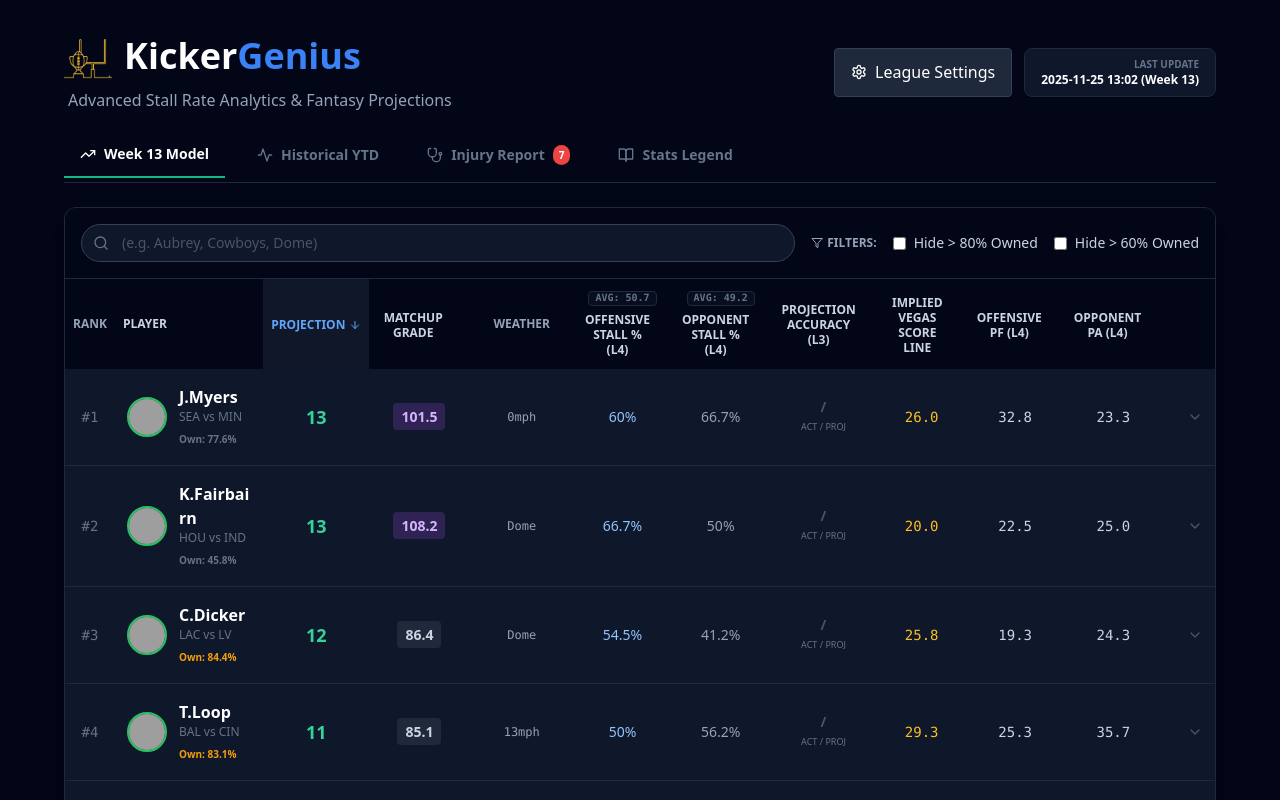
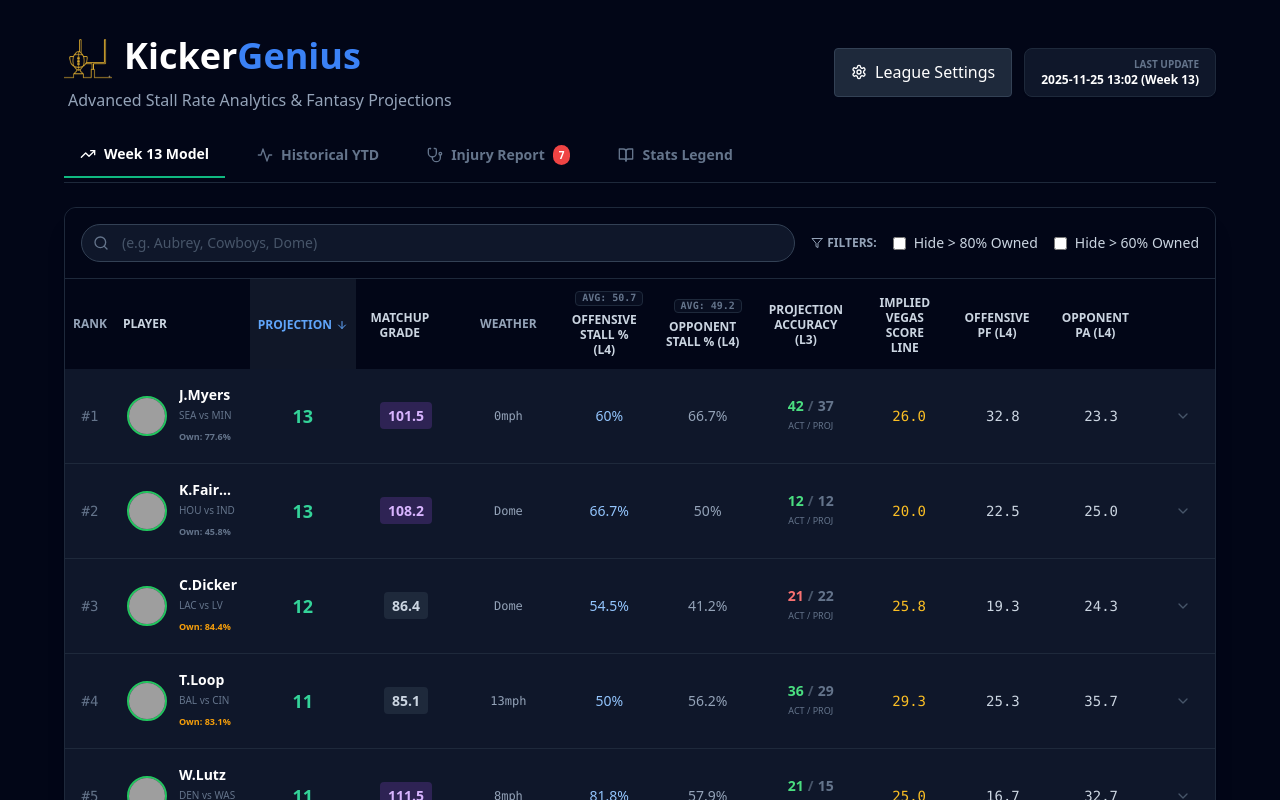
Before and after one commit to CalebUK/kicker-genius-app, a React (Vite) app: page / in a window 1280 px wide. Shown: the top 800 px of the page. Built offline with nearby package versions, Linux system fonts and the light colour scheme; grey boxes are pictures that could not be loaded; the HTML template or start-up script is replaced by a standard one.

Commit message:
UI enhancements

```diff
--- a/src/App.jsx
+++ b/src/App.jsx
@@ -71,6 +71,7 @@ const HeaderCell = ({ label, description, avg, sortKey, currentSort, onSort }) =
       {/* TOOLTIP */}
       <div className="absolute top-full left-1/2 -translate-x-1/2 mt-2 w-48 p-2 bg-slate-900 border border-slate-700 rounded shadow-xl text-xs normal-case font-normal opacity-0 group-hover:opacity-100 transition-opacity pointer-events-none z-50 whitespace-normal text-left cursor-auto">
         <div className="text-white font-semibold mb-1">{description}</div>
+        {avg !== undefined && <div className="text-blue-300">League Avg: {Number(avg).toFixed(1)}</div>}
         <div className="absolute top-[-4px] left-1/2 -translate-x-1/2 w-2 h-2 bg-slate-800 border-l border-t border-slate-700 rotate-45"></div>
       </div>
     </th>
@@ -204,13 +205,13 @@ const PlayerCell = ({ player, subtext }) => {
           )}
         </div>
         <div className="min-w-0 flex-1">
-          {/* NAME FIX: removed truncate, allowed wrap */}
-          <div className="text-sm md:text-base leading-tight font-semibold text-white whitespace-normal break-words">
+          {/* NAME FIX: Smaller text on mobile, truncate to 1 line to prevent stacking */}
+          <div className="text-xs md:text-sm font-bold text-white truncate leading-tight">
             {player.kicker_player_name}
           </div>
-          <div className="text-xs text-slate-500 truncate">{subtext}</div>
+          <div className="text-[10px] text-slate-500 truncate">{subtext}</div>
           {player.own_pct > 0 && (
-             <div className={`text-[10px] mt-1 font-bold ${ownColor}`}>
+             <div className={`text-[9px] mt-0.5 font-bold ${ownColor}`}>
                Own: {player.own_pct.toFixed(1)}%
              </div>
           )}
@@ -255,20 +256,30 @@ const MathCard = ({ player, leagueAvgs, week }) => {
           {/* 1. GRADE */}
           <div className="bg-slate-900 p-3 rounded border border-slate-800/50 flex flex-col gap-2">
             <div className="text-blue-300 font-bold mb-1 pb-1 border-b border-slate-800">MATCHUP GRADE</div>
+
+            {/* Offense Breakdown */}
             <div>
                 <div className="flex justify-between text-xs text-slate-300">
                     <span>Offense Score</span>
                     <span className="font-mono text-white">{player.off_score_val}</span>
                 </div>
-                <div className="text-[9px] text-slate-500">({player.off_stall_rate}% / {lgOffStall}%) × 40</div>
+                <div className="text-[9px] text-slate-500">
+                    ({player.off_stall_rate}% / {lgOffStall}%) × 40
+                </div>
             </div>
+
+            {/* Defense Breakdown */}
             <div>
                 <div className="flex justify-between text-xs text-slate-300">
                     <span>Defense Score</span>
                     <span className="font-mono text-white">{player.def_score_val}</span>
                 </div>
-                <div className="text-[9px] text-slate-500">({player.def_stall_rate}% / {lgDefStall}%) × 40</div>
+                <div className="text-[9px] text-slate-500">
+                    ({player.def_stall_rate}% / {lgDefStall}%) × 40
+                </div>
             </div>
+
+            {/* Bonuses */}
             <div className="border-t border-slate-800 pt-1">
                 <div className="text-[10px] text-slate-400 mb-0.5">Bonuses:</div>
                 <div className="text-emerald-400 text-[10px] space-y-0.5">
@@ -277,6 +288,8 @@ const MathCard = ({ player, leagueAvgs, week }) => {
                         : <div className="text-slate-600 italic">None</div>}
                 </div>
             </div>
+
+            {/* Total & Multiplier */}
             <div className="mt-auto pt-2 border-t border-slate-700">
                 <div className="flex justify-between font-bold text-white">
                     <span>Total Grade</span>
@@ -292,27 +305,41 @@ const MathCard = ({ player, leagueAvgs, week }) => {
           {/* 2. WEIGHTED PROJECTION */}
           <div className="bg-slate-900 p-3 rounded border border-slate-800/50 flex flex-col gap-2">
             <div className="text-amber-400 font-bold mb-1 pb-1 border-b border-slate-800">WEIGHTED PROJECTION</div>
+
+            {/* Base */}
             <div>
                 <div className="flex justify-between text-xs text-slate-300">
                     <span>Base (50%)</span>
                     <span className="font-mono text-white">{(baseRaw * 0.5).toFixed(1)}</span>
                 </div>
-                <div className="text-[9px] text-slate-500 leading-tight">{player.avg_pts} (Avg) × {baseMult} (Grd) = {baseRaw.toFixed(1)}</div>
+                <div className="text-[9px] text-slate-500 leading-tight">
+                    {player.avg_pts} (Avg) × {baseMult} (Grd) = {baseRaw.toFixed(1)}
+                </div>
             </div>
+
+            {/* Offense */}
             <div>
                 <div className="flex justify-between text-xs text-slate-300">
                     <span>Offense (30%)</span>
                     <span className="font-mono text-white">{(offRaw * 0.3).toFixed(1)}</span>
                 </div>
-                <div className="text-[9px] text-slate-500 leading-tight">{player.w_team_score} (Exp) × {offShare}% (Share) × 1.2 = {offRaw}</div>
+                <div className="text-[9px] text-slate-500 leading-tight">
+                    {player.w_team_score} (Exp) × {offShare}% (Share) × 1.2 = {offRaw}
+                </div>
             </div>
+
+            {/* Defense */}
             <div>
                 <div className="flex justify-between text-xs text-slate-300">
                     <span>Defense (20%)</span>
                     <span className="font-mono text-white">{(defRaw * 0.2).toFixed(1)}</span>
                 </div>
-                <div className="text-[9px] text-slate-500 leading-tight">{player.w_def_allowed} (Allow) × 35% (Share) × 1.2 = {defRaw}</div>
+                <div className="text-[9px] text-slate-500 leading-tight">
+                    {player.w_def_allowed} (Allow) × 35% (Share) × 1.2 = {defRaw}
+                </div>
             </div>
+
+            {/* Final Summary Line */}
             <div className="mt-auto pt-2 border-t border-slate-700">
                  <div className="flex justify-between font-bold text-white text-[11px]">
                     <span>Week {week} Projection</span>
@@ -434,7 +461,19 @@ const App = () => {
      const ytdPts = calcFPts(pWithVegas);
      const pWithYtd = { ...pWithVegas, fpts_ytd: ytdPts };
      const proj = calcProj(pWithYtd, p.grade);
-     return { ...pWithYtd, proj: parseFloat(proj), acc_diff: (p.history?.l3_actual||0) - (p.history?.l3_proj||0) };
+
+     // NEW LOGIC: Recalculate L3 sums based on rounded weekly values
+     const l3_games = p.history?.l3_games || [];
+     const l3_proj_sum = l3_games.reduce((acc, g) => acc + Math.round(g.proj), 0);
+     const l3_act_sum = l3_games.reduce((acc, g) => acc + g.act, 0); // Actuals are ints
+
+     return {
+        ...pWithYtd,
+        proj: parseFloat(proj),
+        l3_proj_sum,
+        l3_act_sum,
+        acc_diff: l3_act_sum - l3_proj_sum
+     };
   })
   .filter(p => p.proj > 0);
 
@@ -671,9 +710,9 @@ const App = () => {
 
                         <td className="px-6 py-4 text-center">
                            <div className={`text-sm font-bold whitespace-nowrap flex justify-center ${row.l3_act_sum >= row.l3_proj_sum ? 'text-green-400' : 'text-red-400'}`}>
-                             <span>{row.l3_act_sum}</span>
+                             <span>{row.l3_act_sum ?? 0}</span>
                              <span className="mx-1 text-slate-600">/</span>
-                             <span className="text-slate-500">{row.l3_proj_sum}</span>
+                             <span className="text-slate-500">{row.l3_proj_sum ?? 0}</span>
                            </div>
                            <div className="text-[9px] text-slate-500 uppercase">Act / Proj</div>
                         </td>
```
